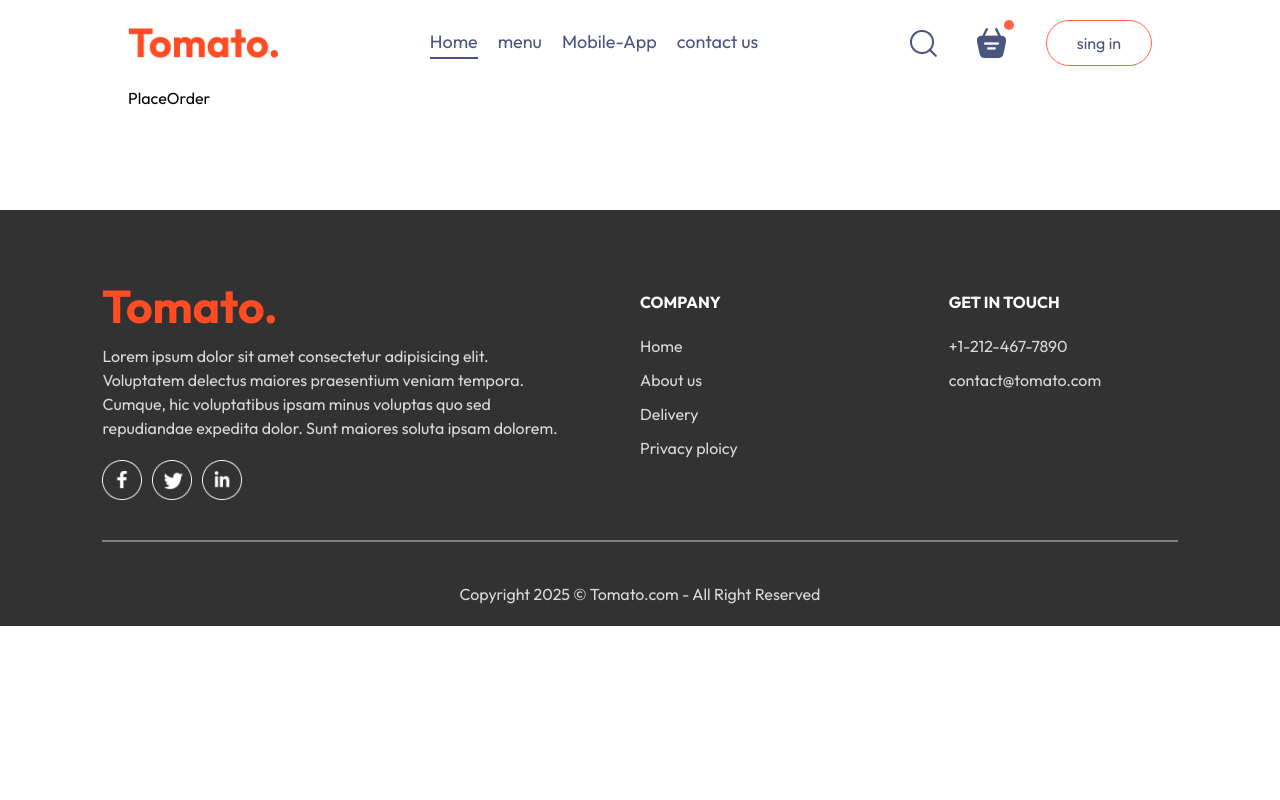
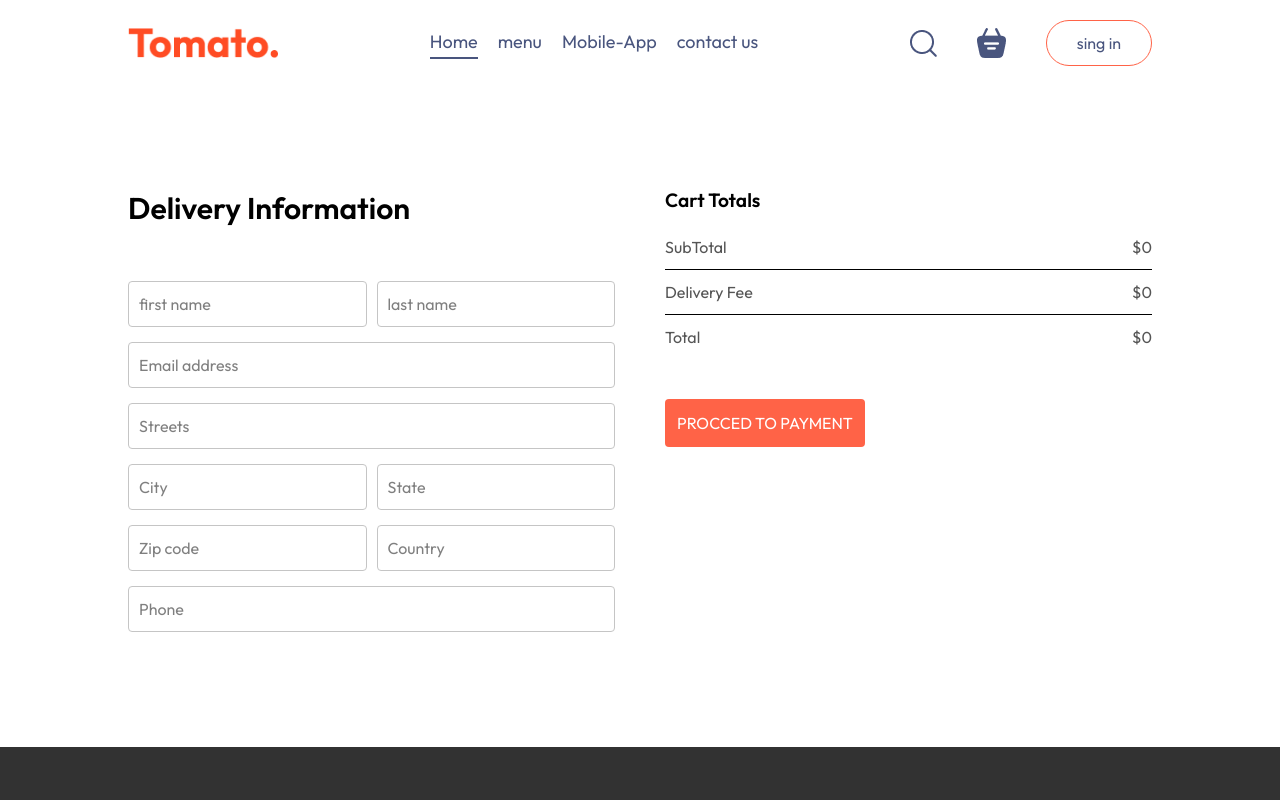
Before and after one commit to ShahzaibMarwat786/food-del-frontend, a React (Vite) app: page /PlaceOrder in a window 1280 px wide. Shown: the top 800 px of the page. Built offline with nearby package versions, Linux system fonts and the light colour scheme.

Commit message:
Complete front-end

```diff
--- a/src/compomemts/Nav/Navbar.jsx
+++ b/src/compomemts/Nav/Navbar.jsx
@@ -1,11 +1,13 @@
-import React, { useState } from 'react'
+import React, { useContext, useState } from 'react'
 import './Navbar.css'
 import { assets } from '../../assets/assets'
 import { Link } from 'react-router-dom';
+import { StoreContext } from '../../context/StoreContext';
 
 const Navbar = ({setShowLogin}) => {
 
   const [menu, setmenu] = useState("home");
+  const {getTotalAmount} = useContext(StoreContext)
 
   return (
     <div className='navbar'>
@@ -20,7 +22,7 @@
             <img src={assets.search_icon} alt="" />
             <div className="navbar-search-icon">
                <Link to='/cart'> <img src={assets.basket_icon} alt="" /></Link>
-                <div className="dot"></div>
+                <div className={getTotalAmount()===0?"":"dot"}></div>
             </div>
             <button onClick={()=>setShowLogin(true)}>sing in</button>
         </div>
--- a/src/context/StoreContext.jsx
+++ b/src/context/StoreContext.jsx
@@ -3,36 +3,49 @@
 
 export const StoreContext = createContext(null)
 
-const StoreContextProvider = (props)=>{
+const StoreContextProvider = (props) => {
 
 
     const [cartItems, setCartItems] = useState({})
 
-    const addToCart = (itemId)=>{
-        if(!cartItems[itemId]){
-            setCartItems((prev)=>({...prev,[itemId]:1}))
+    const addToCart = (itemId) => {
+        if (!cartItems[itemId]) {
+            setCartItems((prev) => ({ ...prev, [itemId]: 1 }))
         }
-        else{
-            setCartItems((prev)=>({...prev,[itemId]:prev[itemId]+1}))
+        else {
+            setCartItems((prev) => ({ ...prev, [itemId]: prev[itemId] + 1 }))
         }
     }
 
-    const removeFromCart = (itemId)=>{
-        setCartItems((prev)=>({...prev,[itemId]:prev[itemId]-1}))
+    const removeFromCart = (itemId) => {
+        setCartItems((prev) => ({ ...prev, [itemId]: prev[itemId] - 1 }))
     }
 
-    useEffect(()=>{
-        console.log(cartItems);
+    const getTotalAmount = (itemId) => {
+        let totalAmount = 0;
+        for (const item in cartItems) {
 
-    },[cartItems])
+            if (cartItems[item] > 0) {
+
+                let itemInfo = food_list.find((product) => product._id === item);
+                totalAmount += itemInfo.price * cartItems[item]
+            }
+
+
+        }
+         return totalAmount;
+    }
+
+
     const contextValue = {
         food_list,
         cartItems,
         setCartItems,
         addToCart,
-        removeFromCart
+        removeFromCart,
+        getTotalAmount
     }
-    return(
+    return (
         <StoreContext.Provider value={contextValue}>
             {props.children}
         </StoreContext.Provider>
--- a/src/pages/cart/Cart.css
+++ b/src/pages/cart/Cart.css
@@ -17,3 +17,84 @@
 .cart-items-item img{
     width: 50px;
 }
+.cart hr{
+    height: 1px;
+    background-color: #e2e2e2;
+    border: none;
+}
+.cart-items-item .cros{
+    cursor: pointer;
+}
+.cart-bottom{
+    margin-top: 80px;
+    display: flex;
+    justify-content: space-between;
+    gap: max(12vw, 20px);
+
+}
+.cart-totel{
+    flex: 1;
+    display: flex;
+    flex-direction: column;
+    gap: 20px;
+}
+.cart-total-details{
+    display: flex;
+    justify-content: space-between;
+    color: #555;
+}
+.cart-totel hr{
+    margin: 10px 0px;
+
+}
+.cart-totel h2{
+    font-weight: 600;
+    font-size: 1.5vw;
+}
+.cart-totel button{
+    border: none;
+    color: white;
+    background-color: tomato;
+    width: max(15vw,200px);
+    padding: 12px 0px;
+    border-radius: 4px;
+    cursor: pointer;
+}
+.cart-promocode{
+    flex: 1;
+}
+.cart-promocode p{
+    color: #555;
+
+}
+.cart-promocode-input{
+    margin-top: 10px;
+    display: flex;
+    justify-content: space-between;
+    align-items: center;
+    background-color: #eaeaea;
+    border-radius: 4px;
+}
+.cart-promocode-input input{
+    background: transparent;
+    outline: none;
+    border: none;
+    padding-left: 10px;
+}
+.cart-promocode-input button{
+    width: max(10vw, 150px);
+    padding: 12px 5px;
+    background-color: black;
+    border: none;
+    color: white;
+    border-radius: 4px;
+}
+@media (max-width:750px) {
+    .cart-bottom{
+        flex-direction: column-reverse;
+    }
+    .cart-promocode{
+        justify-content: start;
+    }
+
+}
--- a/src/pages/cart/Cart.jsx
+++ b/src/pages/cart/Cart.jsx
@@ -1,10 +1,13 @@
 import React, { useContext } from 'react'
 import './Cart.css'
 import { StoreContext } from '../../context/StoreContext'
+import { useNavigate } from 'react-router-dom'
 
 const Cart = () => {
 
-  const {cartItems, food_list, removeFromCart} = useContext(StoreContext)
+  const { cartItems, food_list, removeFromCart, getTotalAmount } = useContext(StoreContext)
+
+  const navigate = useNavigate();
   return (
     <div className='cart'>
       <div className="cart-items">
@@ -19,17 +22,17 @@
         </div>
         <br />
         <hr />
-        {food_list.map((item,index)=>{
-          if(cartItems[item._id]>0){
-            return(
+        {food_list.map((item, index) => {
+          if (cartItems[item._id] > 0) {
+            return (
               <div>
                 <div className="cart-items-title cart-items-item">
                   <img src={item.image} alt="" />
                   <p>{item.name}</p>
                   <p>${item.price}</p>
                   <p>{cartItems[item._id]}</p>
-                <p>{item.price*cartItems[item._id]}</p>
-                <p>X</p>
+                  <p>${item.price * cartItems[item._id]}</p>
+                  <p className='cros' onClick={()=>removeFromCart(item._id)}>X</p>
                 </div>
                 <hr />
               </div>
@@ -38,6 +41,37 @@
         })
         }
       </div>
+      <div className="cart-bottom">
+        <div className="cart-totel">
+          <h2>Cart Totels</h2>
+          <div>
+            <div className="cart-total-details">
+              <p>SubTotal</p>
+              <p>${getTotalAmount()}</p>
+            </div>
+            <hr />
+            <div className="cart-total-details">
+              <p>Delivery Fee</p>
+              <p>${getTotalAmount()===0?0:2}</p>
+            </div>
+            <hr />
+            <div className="cart-total-details">
+              <p>Total</p>
+              <p>${getTotalAmount()===0?0:getTotalAmount()+2}</p>
+            </div>
+          </div>
+          <button onClick={()=>navigate('/PlaceOrder')}>PROCCED TO CHECKOUT</button>
+        </div>
+        <div className="cart-promocode">
+          <div>
+            <p>If you have promo code, Enter it here</p>
+            <div className="cart-promocode-input">
+              <input type="text" placeholder='Enter promo code' />
+              <button>Submit</button>
+            </div>
+          </div>
+        </div>
+      </div>
 
     </div>
   )
--- a/src/pages/place order/PlaceOrder.css
+++ b/src/pages/place order/PlaceOrder.css
@@ -0,0 +1,39 @@
+.place-order{
+    display: flex;
+    align-items: start;
+    justify-content: space-between;
+    gap: 50px;
+    margin-top: 100px;
+}
+.place-order-left{
+    width: 100%;
+    max-width: max(30%, 500px);
+}
+
+.place-order-left .title{
+    font-size: 30px;
+    font-weight: 600;
+    margin-bottom: 50px;
+}
+
+.place-order-left input{
+    margin-bottom: 15px;
+    width: 100%;
+    padding: 10px;
+    border: 1px solid #c5c5c5;
+    border-radius: 4px;
+    outline-color: tomato;
+}
+.place-order-left .multi-fields{
+    display: flex;
+    gap: 10px;
+}
+
+.place-order-right{
+    width: 100%;
+    max-width: max(40%,500px);
+
+}
+.place-order .cart-totel button{
+    margin-top: 30px;
+}
--- a/src/pages/place order/PlaceOrder.jsx
+++ b/src/pages/place order/PlaceOrder.jsx
@@ -1,9 +1,53 @@
-import React from 'react'
+import React, { useContext } from 'react'
 import './PlaceOrder.css'
+import { StoreContext } from '../../context/StoreContext'
 
 const PlaceOrder = () => {
+
+  const {getTotalAmount} = useContext(StoreContext)
   return (
-    <div>PlaceOrder</div>
+    <form className='place-order'>
+      <div className="place-order-left">
+        <p className='title'>Delivery Information</p>
+        <div className="multi-fields">
+          <input type="text" placeholder='first name'/>
+          <input type="text" placeholder='last name'/>
+        </div>
+        <input type="text" placeholder='Email address' />
+        <input type="text" placeholder='Streets' />
+        <div className="multi-fields">
+          <input type="text" placeholder='City'/>
+          <input type="text" placeholder='State'/>
+        </div>
+        <div className="multi-fields">
+          <input type="text" placeholder='Zip code'/>
+          <input type="text" placeholder='Country'/>
+        </div>
+        <input type="text" placeholder='Phone' />
+      </div>
+      <div className="place-order-right">
+        <div className="cart-totel">
+          <h2>Cart Totals</h2>
+          <div>
+            <div className="cart-total-details">
+              <p>SubTotal</p>
+              <p>${getTotalAmount()}</p>
+            </div>
+            <hr />
+            <div className="cart-total-details">
+              <p>Delivery Fee</p>
+              <p>${getTotalAmount()===0?0:2}</p>
+            </div>
+            <hr />
+            <div className="cart-total-details">
+              <p>Total</p>
+              <p>${getTotalAmount()===0?0:getTotalAmount()+2}</p>
+            </div>
+          </div>
+          <button>PROCCED TO PAYMENT</button>
+        </div>
+      </div>
+    </form>
   )
 }
 
```
Lines whose indentation alone changed are shown as unchanged.
